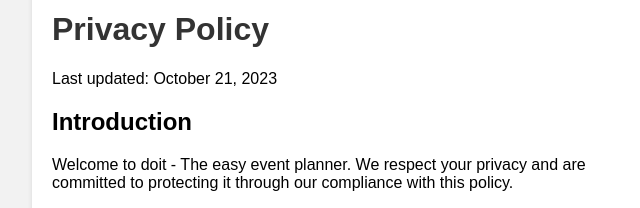
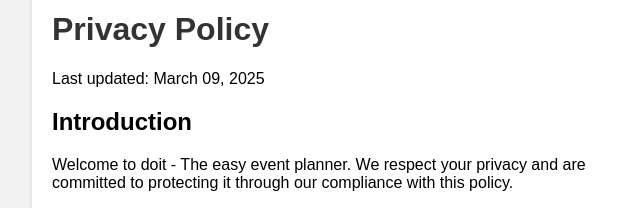
Before and after one commit to Torkilws/DoitPublic, a plain HTML site: page index.html in a window 1280 px wide. Shown: the part 223-431 px from the top of the page, 288-928 px from the left. Drawn offline with Linux system fonts and the light colour scheme.

Commit message:
Update index.html

```diff
--- a/index.html
+++ b/index.html
@@ -45,7 +45,7 @@
 
 
         <h1>Privacy Policy</h1>
-<p>Last updated: October 21, 2023</p>
+<p>Last updated: March 09, 2025</p>
 
 <h2>Introduction</h2>
 <p>Welcome to doit - The easy event planner. We respect your privacy and are committed to protecting it through our compliance with this policy.</p>
```
